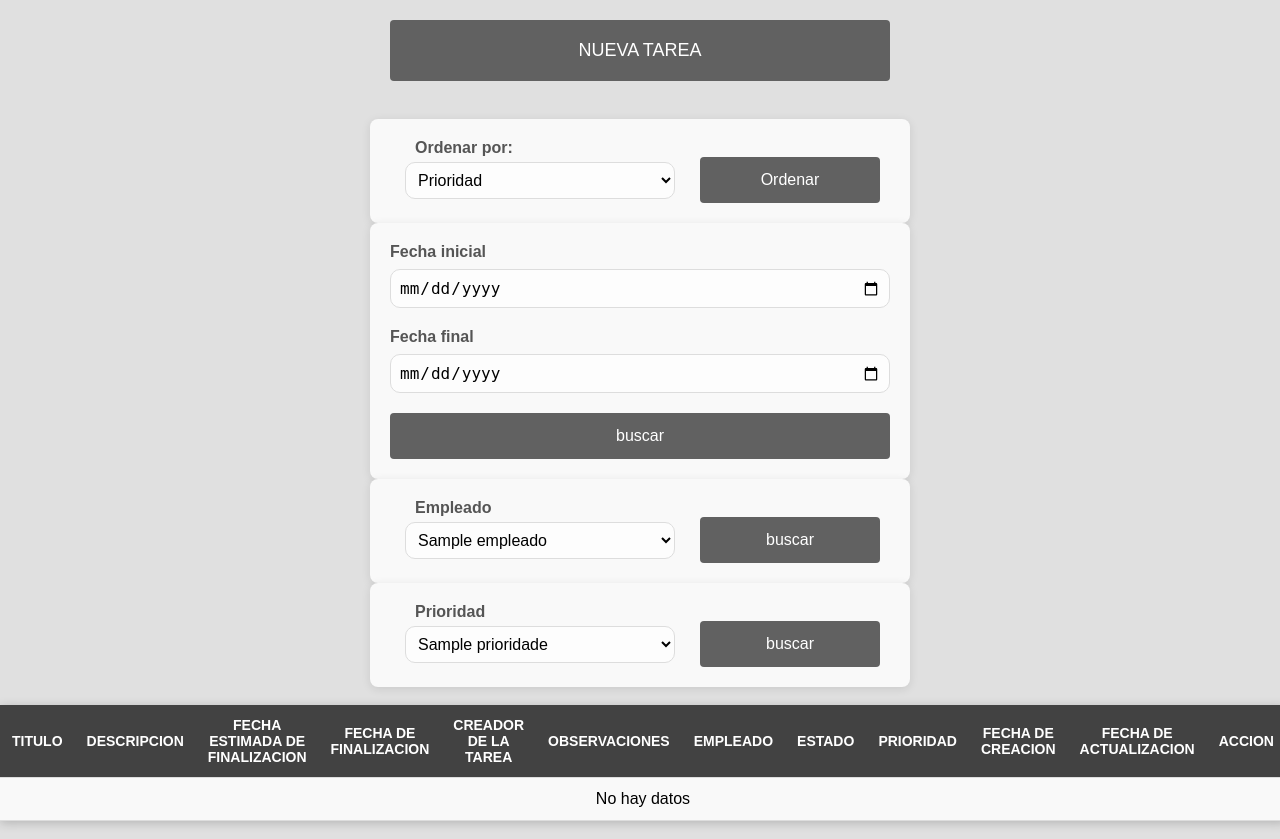
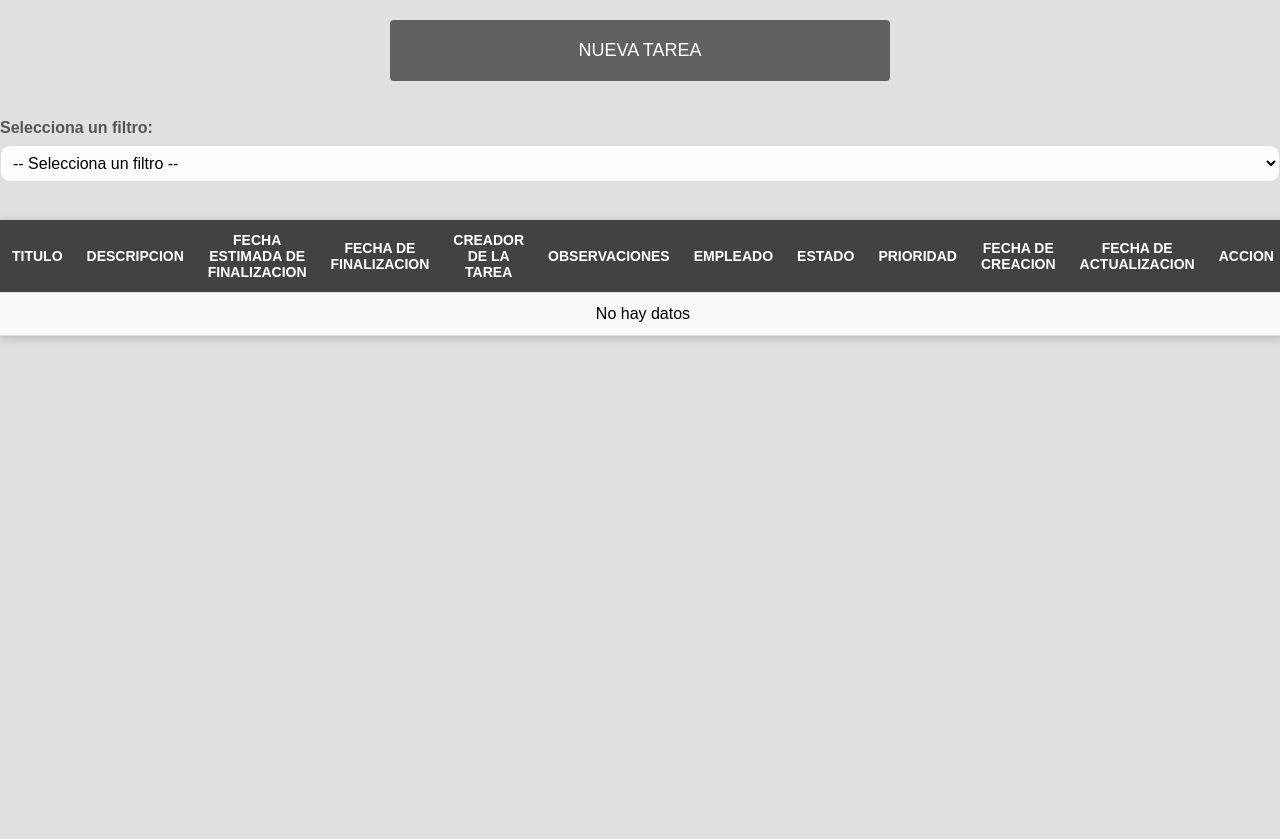
Before and after one commit to Jmzambran0/taller_mono, a PHP site: page /public/inicio.php in a window 1280 px wide. Shown: the part 170-1009 px from the top of the page. After the commit the page ends 511 px from the top, so only its background shows below. Run offline with PHP 8.4, Linux system fonts and the light colour scheme; tables that the repository leaves empty or names only in its code hold one stand-in row (values such as "Sample post").

Commit message:
JS agregado para que el usuario pueda elegir el filtro

```diff
--- /dev/null
+++ b/public/css/filtros.css
@@ -0,0 +1,16 @@
+.filtro {
+    display: flex;
+    justify-content: space-between;
+    margin-bottom: 20px;
+}
+
+.filtro label {
+    margin-right: 10px;
+    font-weight: bold;
+}
+
+.filtro select {
+    padding: 5px;
+    border-radius: 4px;
+    border: 1px solid #ccc;
+}
--- a/public/inicio.php
+++ b/public/inicio.php
@@ -33,6 +33,8 @@ if(isset($_GET['deleteid'])) {
     <meta name="viewport" content="width=device-width, initial-scale=1.0">
     <title>Lista de Tareas</title>
     <link rel="stylesheet" href="css/tareas.css">
+    <link rel="stylesheet" href="css/filtros.css">
+    <script src="js/filtros.js" defer></script>
 </head>
 
 <body>
@@ -43,30 +45,34 @@ if(isset($_GET['deleteid'])) {
         <div class="nuevaTarea"><a href="formularioTarea.php"><button>NUEVA TAREA</button></a></div>
         <br>
         <div>
-            <form action="" method="get" class="filtro">
+            <label for="filtroSeleccionado">Selecciona un filtro:</label>
+            <select id="filtroSeleccionado">
+                <option value="">-- Selecciona un filtro --</option>
+                <option value="ordenar">Ordenar por</option>
+                <option value="fecha">Filtrar por fecha</option>
+                <option value="empleado">Filtrar por empleado</option>
+                <option value="prioridad">Filtrar por prioridad</option>
+            </select>
+        </div>
+        <div id="filtrosContainer" style="display: none;">
+            <form id="ordenarForm" action="" method="get" class="filtro" style="display: none;">
                 <label>Ordenar por:</label>
                 <select name="filter">
                     <option value="8">Prioridad</option>
                     <option value="9">Titulo (A - Z)</option>
                 </select>
-                <div>
                 <button type="submit">Ordenar</button>
-                </div>
             </form>
-            <form action="" method="get">
-                <div>
+
+            <form id="fechaForm" action="" method="get" class="filtro" style="display: none;">
                 <label>Fecha inicial</label>
                 <input type="date" name="fechaInicio" required>
-                </div>
-                <div>
                 <label>Fecha final</label>
                 <input type="date" name="fechaFinal" required>
-                </div>
-                <div>
-                    <button type="submit">buscar</button>
-                </div>
+                <button type="submit">Buscar</button>
             </form>
-            <form action="" method="get" class="filtro">
+
+            <form id="empleadoForm" action="" method="get" class="filtro" style="display: none;">
                 <label>Empleado</label>
                 <select name="filter">
                     <?php
@@ -75,11 +81,10 @@ if(isset($_GET['deleteid'])) {
                     }
                     ?>
                 </select>
-                <div>
-                    <button type="submit">buscar</button>
-                </div>
+                <button type="submit">Buscar</button>
             </form>
-            <form action="" method="get" class="filtro">
+
+            <form id="prioridadForm" action="" method="get" class="filtro" style="display: none;">
         <label>Prioridad</label>
         <select name="priority">
             <?php
@@ -88,9 +93,7 @@ if(isset($_GET['deleteid'])) {
             }
             ?>
         </select>
-                <div>
-                    <button type="submit">buscar</button>
-                </div>
+        <button type="submit">Buscar</button>
             </form>
         </div>
         <br>
--- /dev/null
+++ b/public/js/filtros.js
@@ -0,0 +1,24 @@
+document.addEventListener('DOMContentLoaded', function() {
+    const filtroSeleccionado = document.getElementById('filtroSeleccionado');
+    const filtrosContainer = document.getElementById('filtrosContainer');
+
+    filtroSeleccionado.addEventListener('change', function() {
+
+        const forms = filtrosContainer.querySelectorAll('form');
+        forms.forEach(form => {
+            form.style.display = 'none';
+        });
+
+
+        filtrosContainer.style.display = 'block';
+
+
+        const selectedValue = filtroSeleccionado.value;
+        if (selectedValue) {
+            const selectedForm = document.getElementById(selectedValue + 'Form');
+            if (selectedForm) {
+                selectedForm.style.display = 'block';
+            }
+        }
+    });
+});
```
Also changed, not shown: public/js/tareas.js (deleted). Lines whose indentation alone changed are shown as unchanged.
